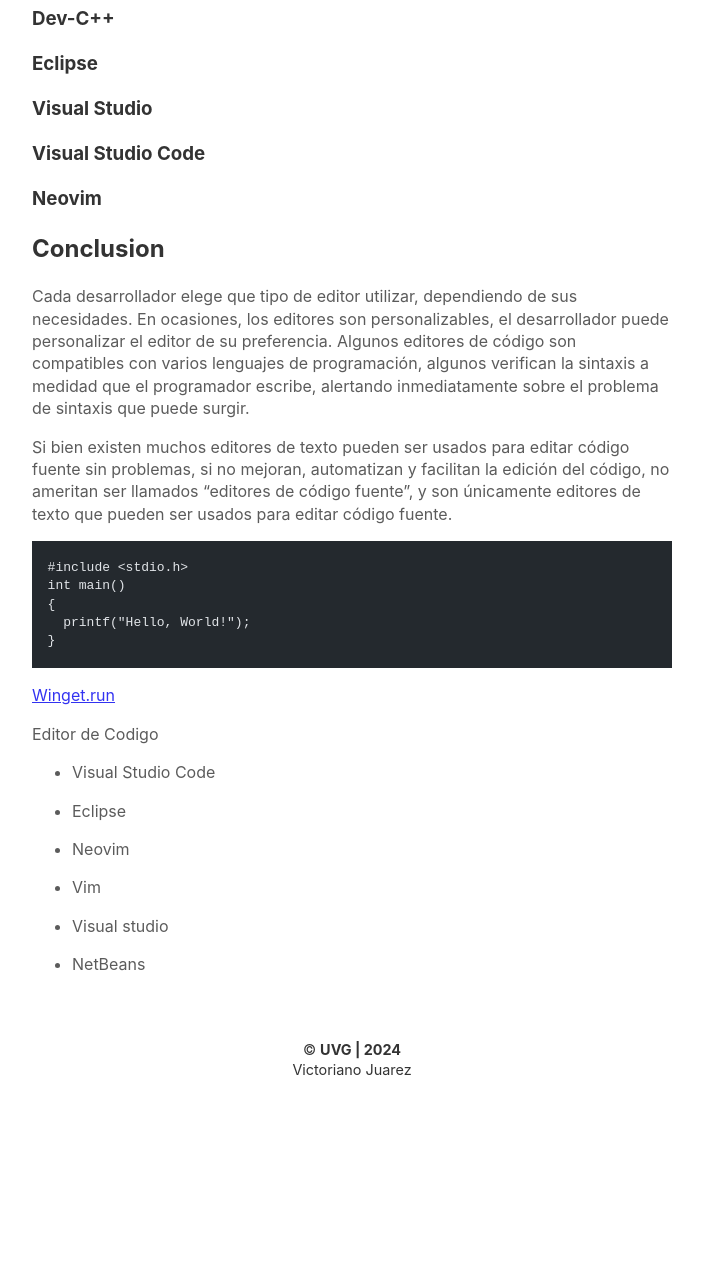
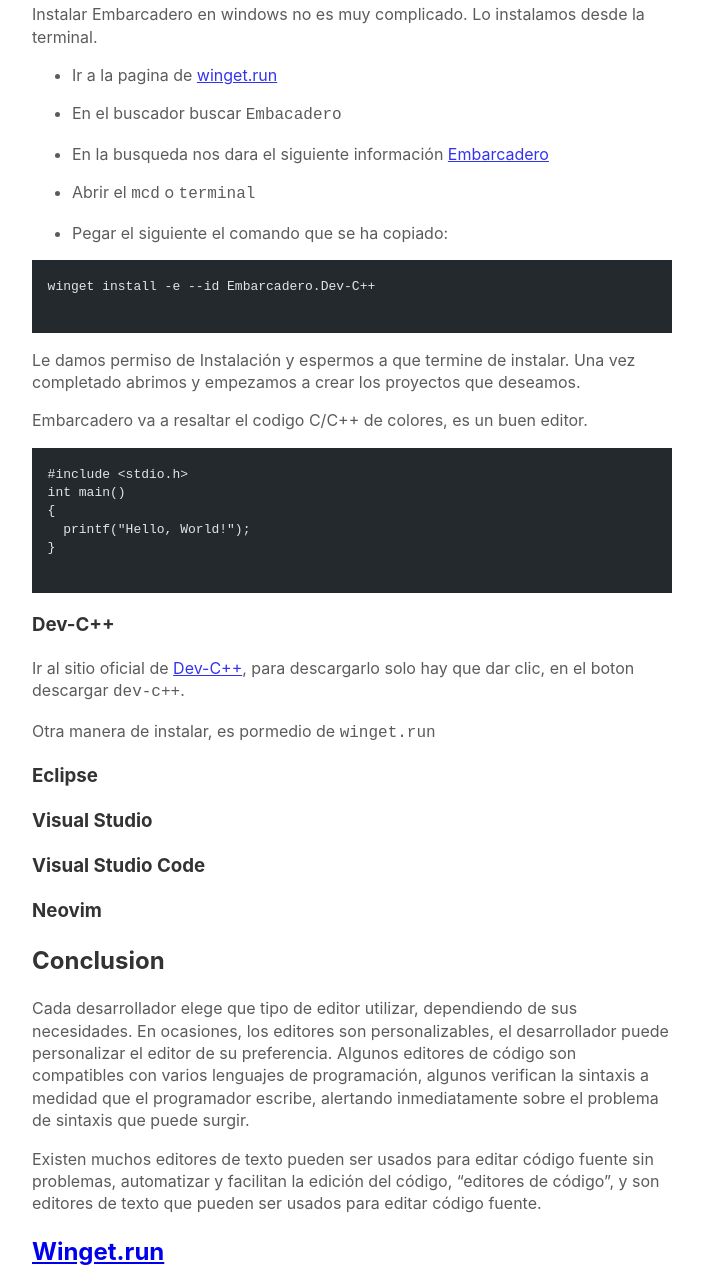
Before and after one commit to T32la/blogUVG, an Astro site: page /blogs/editor in a window 1280 px wide. Shown: the part 1327-2598 px from the top of the page, without its empty margins (288-991 px from the left). Before the commit the page ends 2463 px from the top, so only its background shows below. Built offline with nearby package versions, Linux system fonts and the light colour scheme; Astro itself is replaced by a stand-in of ours; code samples lack their colours.

Commit message:
editores

````diff
--- a/src/pages/blogs/editor.md
+++ b/src/pages/blogs/editor.md
@@ -20,9 +20,41 @@
 Embarcadero es un editor de c&oacute;digo, para programar en C/C++. Tiene una interfaz interactiva para el usuario.
 Este editor es ideal para los usuarios de Windows 10 y Windows 11.
 
+Instalar Embarcadero en windows no es muy complicado. Lo instalamos desde la terminal.
+
+- Ir a la pagina de [winget.run](https://winget.run)
+- En el buscador buscar `Embacadero`
+- En la busqueda nos dara el siguiente información [Embarcadero](https://winget.run/pkg/Embarcadero/Dev-C++)
+- Abrir el `mcd` o `terminal`
+- Pegar el siguiente el comando que se ha copiado:
+
+```sh
+
+  winget install -e --id Embarcadero.Dev-C++
 
 
+```
+
+Le damos permiso de Instalación y espermos a que termine de instalar. Una vez completado abrimos y empezamos a crear los proyectos que deseamos.
+
+Embarcadero va a resaltar el codigo C/C++ de colores, es un buen editor.
+
+```c
+
+  #include <stdio.h>
+  int main()
+  {
+    printf("Hello, World!");
+  }
+
+
+```
+
 ### Dev-C++
+
+Ir al sitio oficial de [Dev-C++](https://www.bloodshed.net/), para descargarlo solo hay que dar clic, en el boton descargar `dev-c++`.
+
+Otra manera de instalar, es pormedio de `winget.run`
 
 ### Eclipse
 
@@ -36,26 +68,7 @@
 
 Cada desarrollador elege que tipo de editor utilizar, dependiendo de sus necesidades. En ocasiones, los editores son personalizables, el desarrollador puede personalizar el editor de su preferencia.  Algunos editores de código son compatibles con varios lenguajes de programación, algunos verifican la sintaxis a medidad que el programador escribe, alertando inmediatamente sobre el problema de sintaxis que puede surgir.
 
-Si bien existen muchos editores de texto pueden ser usados para editar código fuente sin problemas, si no mejoran, automatizan y facilitan la edición del código, no ameritan ser llamados "editores de código fuente", y son únicamente editores de texto que pueden ser usados para editar código fuente.
-
-```c
-
-  #include <stdio.h>
-  int main()
-  {
-    printf("Hello, World!");
-  }
-
-```
-
-[Winget.run](https://winget.run/)
+Existen muchos editores de texto pueden ser usados para editar código fuente sin problemas, automatizar y facilitan la edición del código, "editores de código", y son editores de texto que pueden ser usados para editar código fuente.
 
 
-Editor de Codigo
-
-- Visual Studio Code
-- Eclipse
-- Neovim
-- Vim
-- Visual studio
-- NetBeans
+## [Winget.run](https://winget.run/)
````
